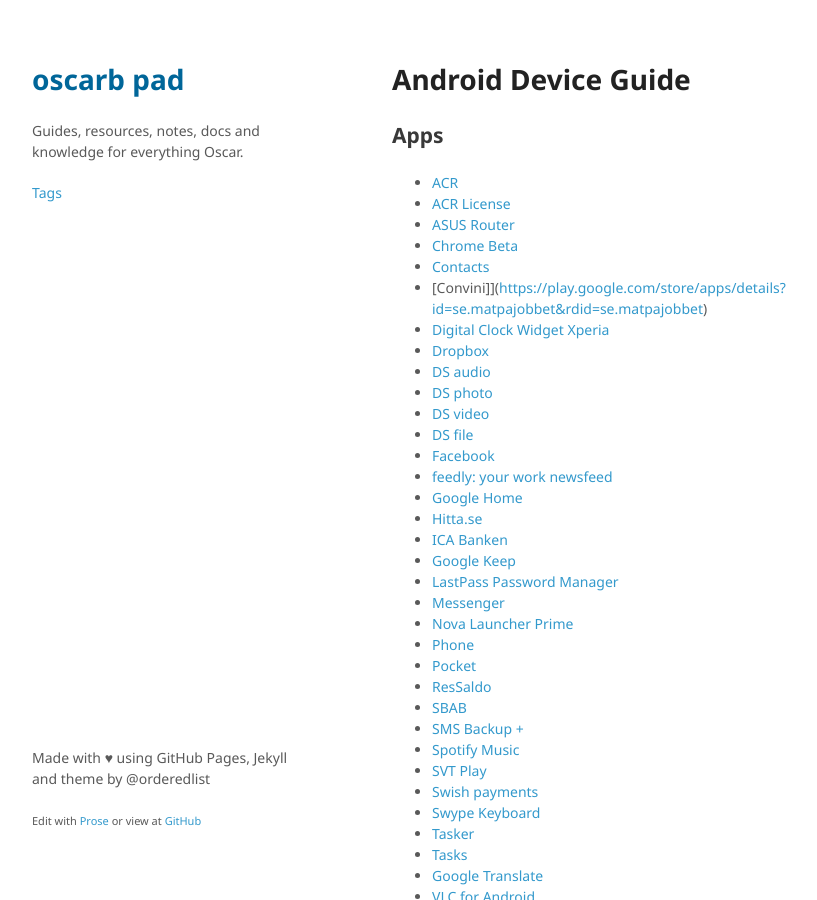
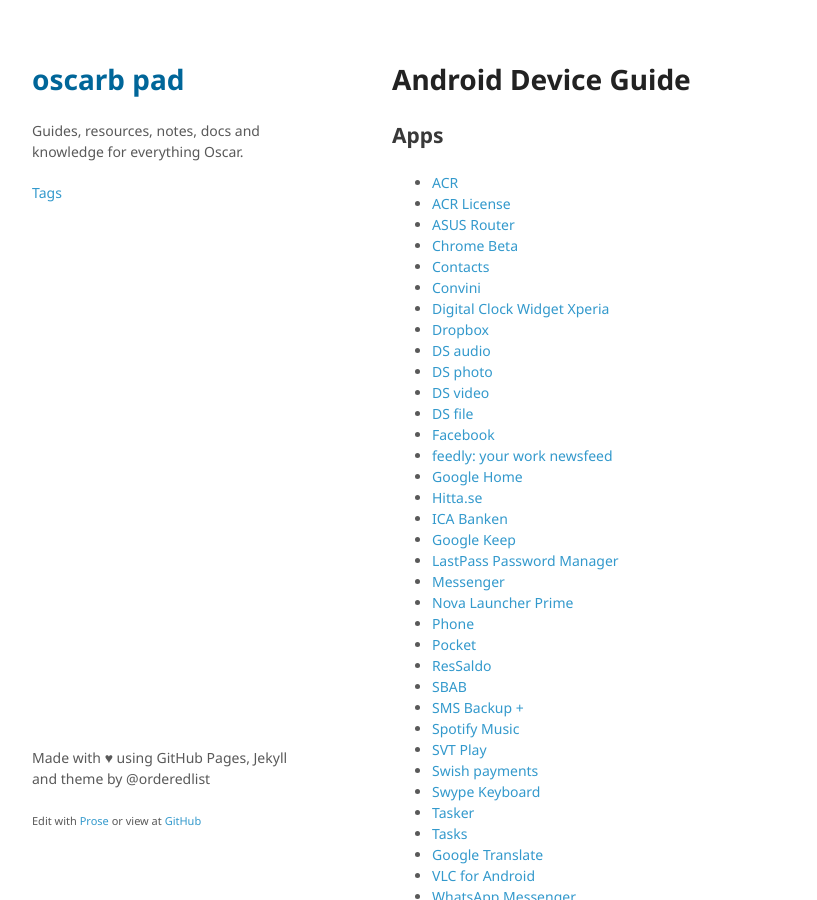
Before and after one commit to oscarb/pad, a Jekyll site: the page built from _docs/android-device-guide.md, in a window 1280 px wide and 900 px high. Shown: the whole window, without its empty margins (128-945 px from the left). Built offline with Jekyll 4.4.1, drawn with Linux system fonts in a browser that asks for light colours; some web fonts are replaced.

Commit message:
Update android-device-guide.md

```diff
--- a/_docs/android-device-guide.md
+++ b/_docs/android-device-guide.md
@@ -16,7 +16,7 @@ published: true
 * [ASUS Router](https://play.google.com/store/apps/details?id=com.asus.aihome)
 * [Chrome Beta](https://play.google.com/store/apps/details?id=com.chrome.beta)
 * [Contacts](https://play.google.com/store/apps/details?id=com.google.android.contacts)
-* [Convini]](https://play.google.com/store/apps/details?id=se.matpajobbet&rdid=se.matpajobbet)
+* [Convini](https://play.google.com/store/apps/details?id=se.matpajobbet&rdid=se.matpajobbet)
 * [Digital Clock Widget Xperia](https://play.google.com/store/apps/details?id=com.sonyericsson.digitalclockwidget2)
 * [Dropbox](https://play.google.com/store/apps/details?id=com.dropbox.android)
 * [DS audio](https://play.google.com/store/apps/details?id=com.synology.DSaudio)
```
